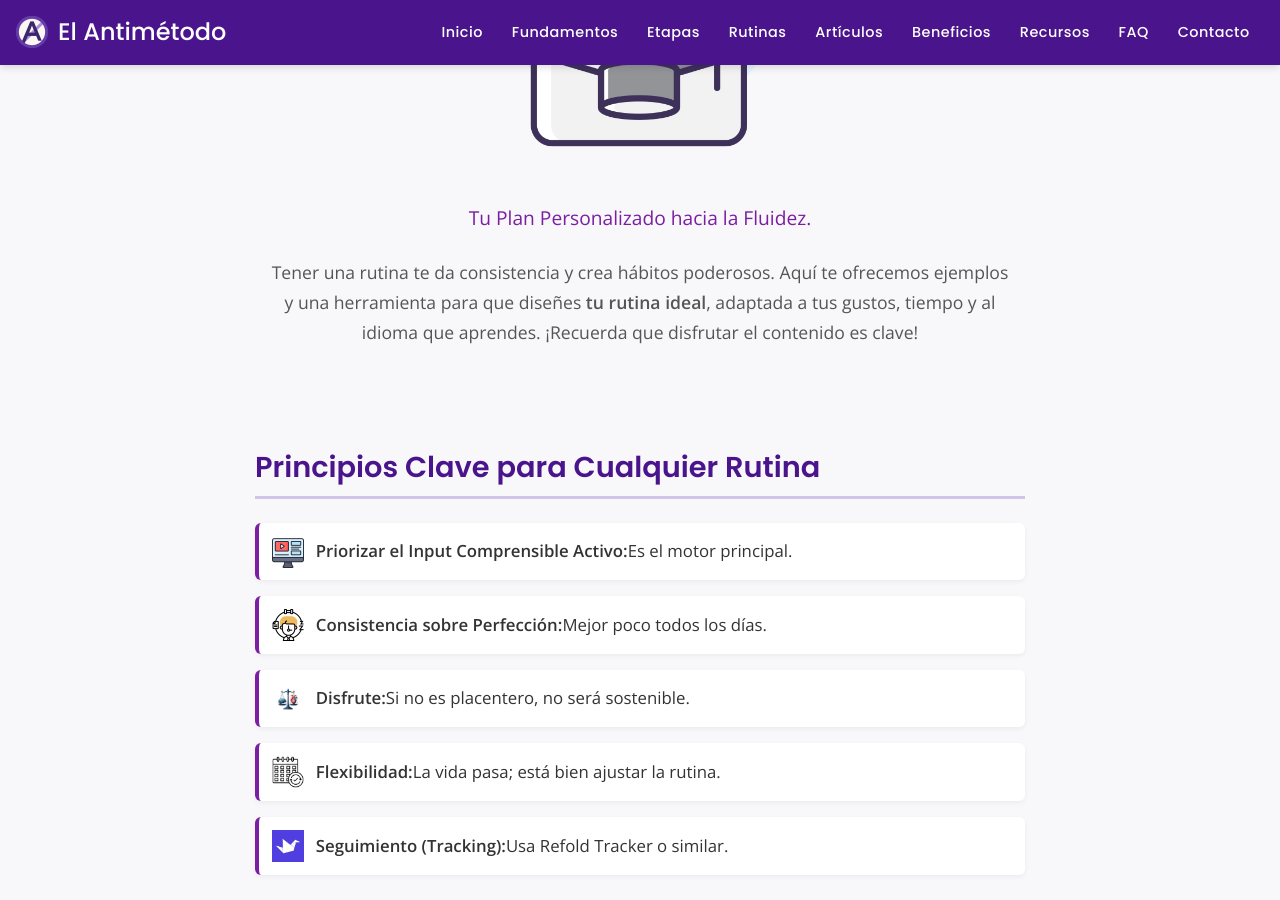
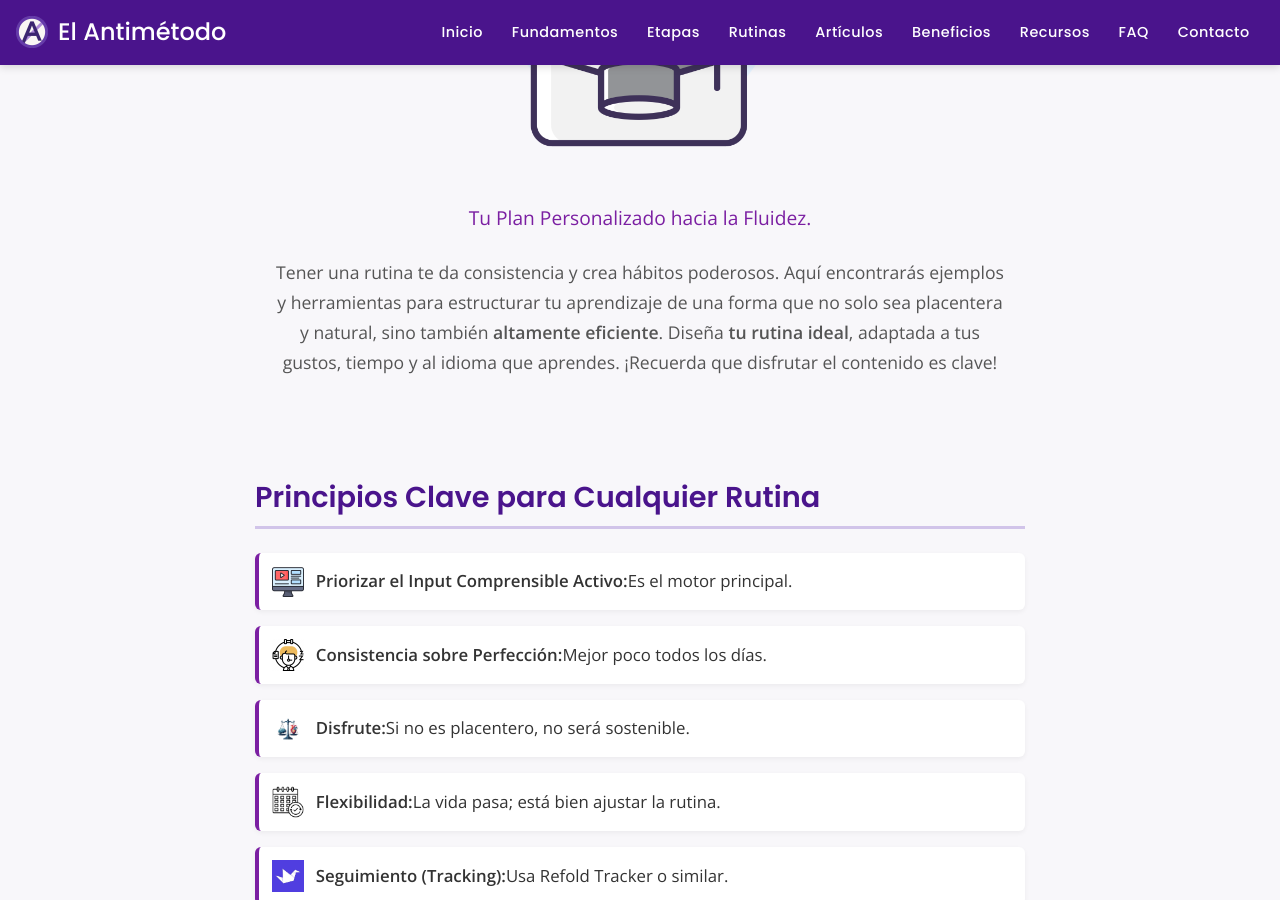
Before and after one commit to LuiseM93/ElAntimetodo, a Jekyll site: the page built from rutinas.md, in a window 1280 px wide and 900 px high, scrolled down 416 px. Built offline with Jekyll 4.4.1, drawn with Linux system fonts in a browser that asks for light colours.

Commit message:
Update rutinas.md

```diff
--- a/rutinas.md
+++ b/rutinas.md
@@ -1,7 +1,7 @@
 ---
 layout: default
 title: Rutinas Flexibles - El Antimétodo
-description: Ejemplos de rutinas y una herramienta interactiva para diseñar tu plan de estudio personalizado con El Antimétodo y la IA.
+description: Ejemplos de rutinas y una herramienta interactiva para diseñar tu plan de estudio personalizado con El Antimétodo y la IA, de forma eficiente.
 ---
 
 <style>
@@ -57,7 +57,7 @@
   padding: 1rem 1.2rem;
   cursor: pointer;
   font-family: var(--font-primary);
-  font-size: 1.25em; /* Ligeramente más pequeño para nombres largos */
+  font-size: 1.25em;
   font-weight: 600;
   color: var(--primary-color);
   transition: background-color 0.2s ease;
@@ -67,18 +67,18 @@
   background-color: #f0e6f6;
 }
 .accordion-title img.routine-icon {
-  width: 36px; /* Ajustado tamaño de iconos de rutina */
+  width: 36px;
   height: 36px;
-  margin-right: 12px; /* Menos margen */
+  margin-right: 12px;
   object-fit: contain;
-  border-radius: 4px; /* Pequeño redondeo si la imagen tiene fondo */
+  border-radius: 4px;
 }
 .accordion-title::after {
-  content: '▼'; /* Flecha hacia abajo */
+  content: '▼';
   font-size: 0.9em;
   margin-left: auto;
   transition: transform 0.3s ease;
-  padding-left: 10px; /* Espacio para la flecha */
+  padding-left: 10px;
 }
 .accordion-item input[type="checkbox"]:checked ~ .accordion-title::after {
   transform: rotate(180deg);
@@ -191,7 +191,7 @@
     <h1>Rutinas Flexibles con El Antimétodo</h1>
     <img src="{{ '/assets/rutinas-planificacion-general.png' | relative_url }}" alt="Planificando tu aprendizaje de idiomas" class="rutinas-intro-image">
     <p class="subtitle" style="font-size: 1.2em; color: var(--secondary-color);">Tu Plan Personalizado hacia la Fluidez.</p>
-    <p style="font-size:1.1em; color: var(--text-light-color);">Tener una rutina te da consistencia y crea hábitos poderosos. Aquí te ofrecemos ejemplos y una herramienta para que diseñes <strong>tu rutina ideal</strong>, adaptada a tus gustos, tiempo y al idioma que aprendes. ¡Recuerda que disfrutar el contenido es clave!</p>
+    <p style="font-size:1.1em; color: var(--text-light-color);">Tener una rutina te da consistencia y crea hábitos poderosos. Aquí encontrarás ejemplos y herramientas para estructurar tu aprendizaje de una forma que no solo sea placentera y natural, sino también <strong>altamente eficiente</strong>. Diseña <strong>tu rutina ideal</strong>, adaptada a tus gustos, tiempo y al idioma que aprendes. ¡Recuerda que disfrutar el contenido es clave!</p> <!-- MODIFICADO -->
   </section>
 
   <section class="content-section" style="padding-bottom: 1rem;">
@@ -214,12 +214,12 @@
       <div class="accordion-item">
         <input type="checkbox" id="accordion-optima" name="accordion-group">
         <label for="accordion-optima" class="accordion-title">
-          <img src="{{ '/assets/rutinas-principio-disfrute.png' | relative_url }}" alt="Rutina Óptima" class="routine-icon"> <!-- IMAGEN ACTUALIZADA -->
-          A. "La Rutina Óptima para El Antimétodo" <!-- NOMBRE ACTUALIZADO -->
+          <img src="{{ '/assets/rutinas-principio-disfrute.png' | relative_url }}" alt="Rutina Óptima" class="routine-icon">
+          A. "La Rutina Óptima para El Antimétodo"
         </label>
         <div class="accordion-content">
-          <h4>El equilibrio ideal para un progreso sólido, sostenible y disfrutable.</h4>
-          <p><strong>Para quién es:</strong> Personas que pueden dedicar un tiempo consistente (ej. 1.5 - 2.5 horas diarias, <strong>2 horas óptimas</strong>) y buscan un progreso natural. Ideal para quienes buscan convertir el aprendizaje en un estilo de vida placentero.</p>
+          <h4>El equilibrio ideal para un progreso sólido, sostenible, disfrutable y <strong>muy eficiente.</strong></h4> <!-- MODIFICADO -->
+          <p><strong>Para quién es:</strong> Personas que pueden dedicar un tiempo consistente (ej. 1.5 - 2.5 horas diarias, <strong>2 horas óptimas</strong>) y buscan un camino de <strong>máxima eficiencia</strong> hacia la fluidez natural, convirtiendo el aprendizaje en un estilo de vida placentero.</p> <!-- MODIFICADO -->
 
           <h4>Distribución Sugerida por Etapa:</h4>
           <p><strong>Etapa 1 (Preparación Inicial - aprox. 30m a 1h diaria):</strong></p>
@@ -256,8 +256,8 @@
       <div class="accordion-item">
         <input type="checkbox" id="accordion-compacta" name="accordion-group">
         <label for="accordion-compacta" class="accordion-title">
-          <img src="{{ '/assets/rutina-supremacia-compacta.png' | relative_url }}" alt="Rutina Compacta" class="routine-icon"> <!-- IMAGEN ACTUALIZADA -->
-          B. "Tiempo Justo, Resultados Máximos: La Supremacía del Antimétodo" <!-- NOMBRE ACTUALIZADO -->
+          <img src="{{ '/assets/rutina-supremacia-compacta.png' | relative_url }}" alt="Rutina Compacta" class="routine-icon">
+          B. "Tiempo Justo, Resultados Máximos: La Supremacía del Antimétodo"
         </label>
         <div class="accordion-content">
           <h4>Maximizando cada minuto. Ideal si tu agenda es apretada pero tu determinación es grande.</h4>
@@ -278,12 +278,12 @@
       <div class="accordion-item">
         <input type="checkbox" id="accordion-extrema" name="accordion-group">
         <label for="accordion-extrema" class="accordion-title">
-          <img src="{{ '/assets/rutina-inmersion-extrema.png' | relative_url }}" alt="Rutina Inmersión Extrema" class="routine-icon"> <!-- IMAGEN ACTUALIZADA -->
+          <img src="{{ '/assets/rutina-inmersion-extrema.png' | relative_url }}" alt="Rutina Inmersión Extrema" class="routine-icon">
           C. Rutina "Inmersión Total Extrema (Estilo AJATT)"
         </label>
         <div class="accordion-content">
           <p class="warning-text"><strong>⚠️ ADVERTENCIA:</strong> Este enfoque es extremadamente demandante, no para todos, y puede llevar al burnout. Es para casos muy específicos con mucho tiempo libre y alta motivación.</p>
-          <h4>Para los más dedicados y con circunstancias especiales: Es literalmente vivir en el idioma.</h4> <!-- DESCRIPCIÓN ACTUALIZADA -->
+          <h4>Para los más dedicados y con circunstancias especiales: Es literalmente vivir en el idioma.</h4>
           <p><strong>Para quién es:</strong> Personas con masivo tiempo libre (5-8h+ diarias) dispuestas a hacer del idioma su foco principal.</p>
           <p><strong>Enfoque Principal:</strong> "Todo el día, todos los días". Maximizar exposición. Cambiar el idioma de todos tus dispositivos, consumir TODO el entretenimiento en el idioma meta, pensar activamente en el idioma. El idioma se vuelve el aire que respiras.</p>
           <h4>Ejemplo de Distribución:</h4>
```
Also changed, not shown: other parts of rutinas.md (+0 -1 lines).
